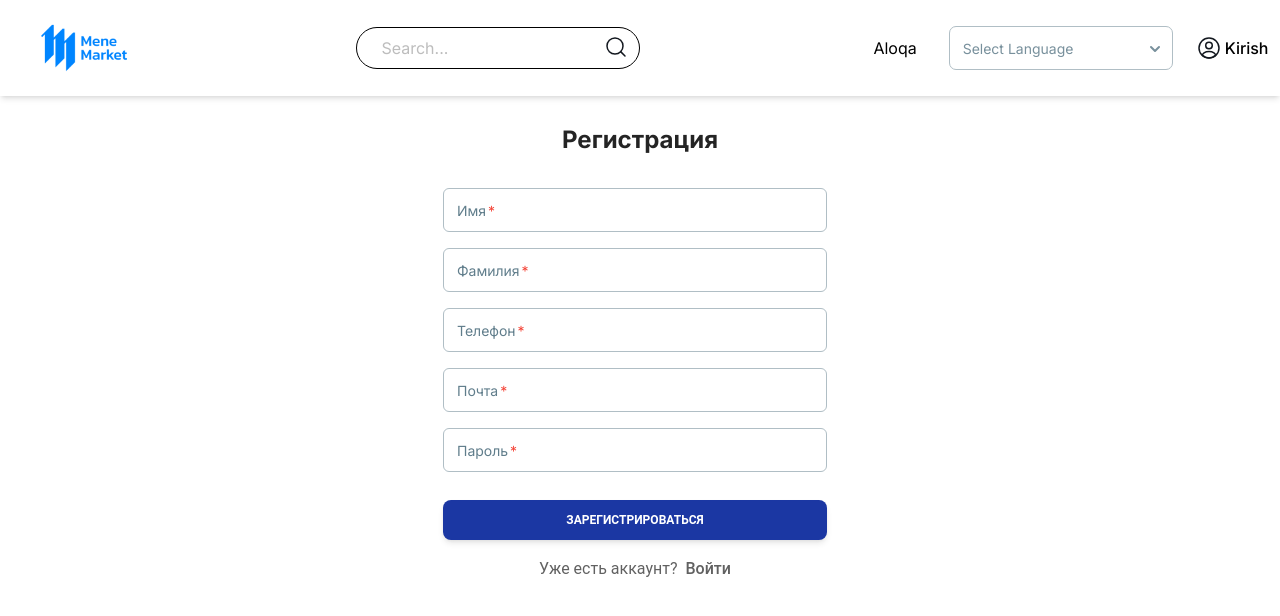
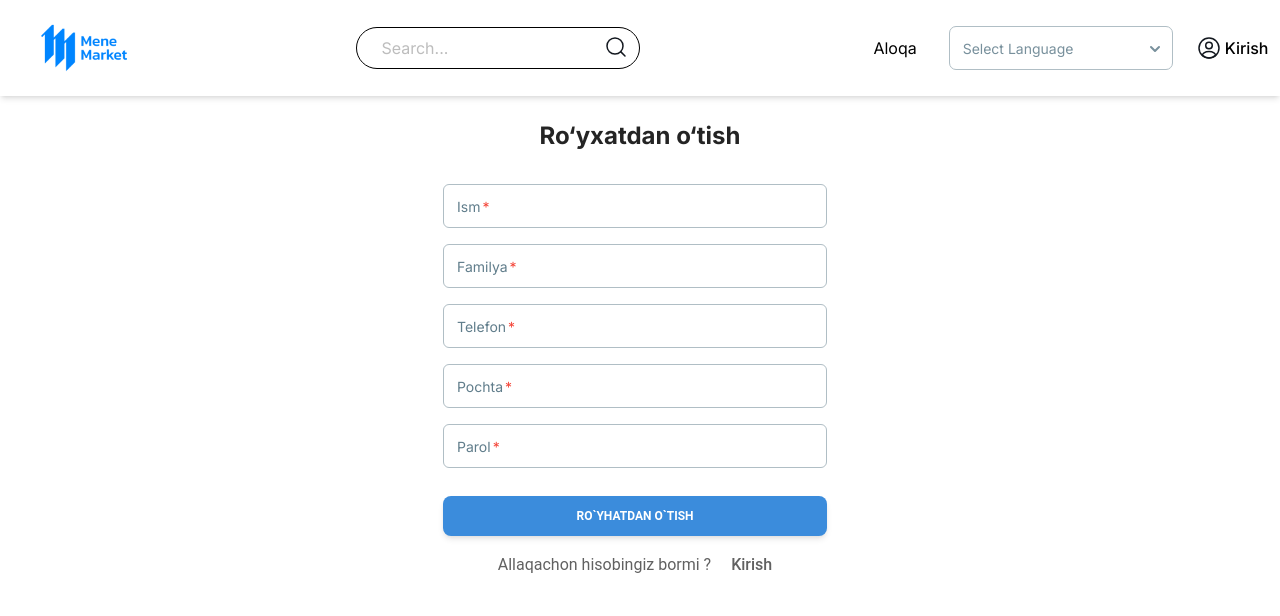
Before and after one commit to Yusupov-Ismoiljon/mene_market, a React (Vite) app: page /signup in a window 1280 px wide. Shown: the top 616 px of the page. Built offline with nearby package versions, Linux system fonts and the light colour scheme.

Commit message:
Log in and signup add style

```diff
--- a/src/pages/Login.jsx
+++ b/src/pages/Login.jsx
@@ -11,26 +11,26 @@ const Login = ({ signup, setSignup }) => {
     return (
         <>
             <div>
-                <div className='flex justify-center items-center mb-10'>
-                    <div className='w-[450px] border-[#0B0B0B] rounded-lg show py-7 px-7'>
+                <div className='flex justify-center items-center '>
+                    <div className='w-[450px] border-[#0B0B0B] rounded-lg show py-6 px-7'>
                         <Card className='flex text-center' color="transparent" shadow={false}>
                             <h2 className='font-bold text-2xl leading-8 text-[#242424]'>
-                                Авторизация
+                                Ruxsat
                             </h2>
                             <form className="mt-8 mb-2 w-80 max-w-screen-lg sm:w-96">
                                 <div className="mb-4 flex flex-col gap-4">
-                                    <Input className='block' size="lg" type='email' label="Почта" required />
-                                    <Input className='block' type="password" size="lg" label="Пароль" required />
+                                    <Input className='block' size="lg" type='email' label="Pochta" required />
+                                    <Input className='block' type="password" size="lg" label="Parol" required />
                                 </div>
-                                <Button type='submit' className="mt-7 bg-[#1B37A3]" fullWidth>
-                                    Войти
+                                <Button type='submit' className="mt-7 bg-[#3b8cdc]" fullWidth>
+                                    Kirish
                                 </Button>
-                                <Typography color="gray" className="mt-4 text-center font-normal">
+                                <Typography color="gray" className="mt-4 text-center space-x-5 font-normal">
                                     <span>
-                                        Ещё нет аккаунта?
+                                        Hali hisobingiz yo`qmi ?
                                     </span>
                                     <Link to={'/signup'} className="font-medium logo ml-2">
-                                        Зарегистрироваться
+                                        Roʻyxatdan oʻtish
                                     </Link>
                                 </Typography>
                             </form>
--- a/src/pages/Signup.jsx
+++ b/src/pages/Signup.jsx
@@ -11,29 +11,29 @@ const Signup = ({ signup, setSignup }) => {
     return (
         <>
             <div>
-                <div className='flex justify-center items-center mb-10'>
-                    <div className='w-[450px] border-[#0B0B0B] rounded-lg show py-7 px-7'>
+                <div className='flex justify-center items-center '>
+                    <div className='w-[450px] border-[#0B0B0B] rounded-lg show py-6 px-7'>
                         <Card className='flex text-center' color="transparent" shadow={false}>
                             <h2 className='font-bold text-2xl leading-8 text-[#242424]'>
-                                Регистрация
+                                Ro‘yxatdan o‘tish
                             </h2>
                             <form className="mt-8 mb-2 w-80 max-w-screen-lg sm:w-96">
                                 <div className="mb-4 flex flex-col gap-4">
-                                    <Input className='block' size="lg" label="Имя" required />
-                                    <Input className='block' size="lg" label="Фамилия" required />
-                                    <Input className='block' size="lg" type='number' label="Телефон" required />
-                                    <Input className='block' size="lg" type='email' label="Почта" required />
-                                    <Input className='block' type="password" size="lg" label="Пароль" required />
+                                    <Input className='block' size="lg" label="Ism" required />
+                                    <Input className='block' size="lg" label="Familya" required />
+                                    <Input className='block' size="lg" type='number' label="Теlefon" required />
+                                    <Input className='block' size="lg" type='email' label="Pochta" required />
+                                    <Input className='block' type="password" size="lg" label="Parol" required />
                                 </div>
-                                <Button type='submit' className="mt-7 bg-[#1B37A3]" fullWidth>
-                                    Зарегистрироваться
+                                <Button type='submit' className="mt-7 bg-[#3b8cdc]" fullWidth>
+                                    Ro`yhatdan o`tish
                                 </Button>
-                                <Typography color="gray" className="mt-4 text-center font-normal">
+                                <Typography color="gray" className="mt-4 text-center space-x-5 font-normal">
                                     <span>
-                                        Уже есть аккаунт?
+                                        Allaqachon hisobingiz bormi ?
                                     </span>
                                     <Link to={'/login'} className="font-medium logo ml-2">
-                                        Войти
+                                        Kirish
                                     </Link>
                                 </Typography>
                             </form>
```
